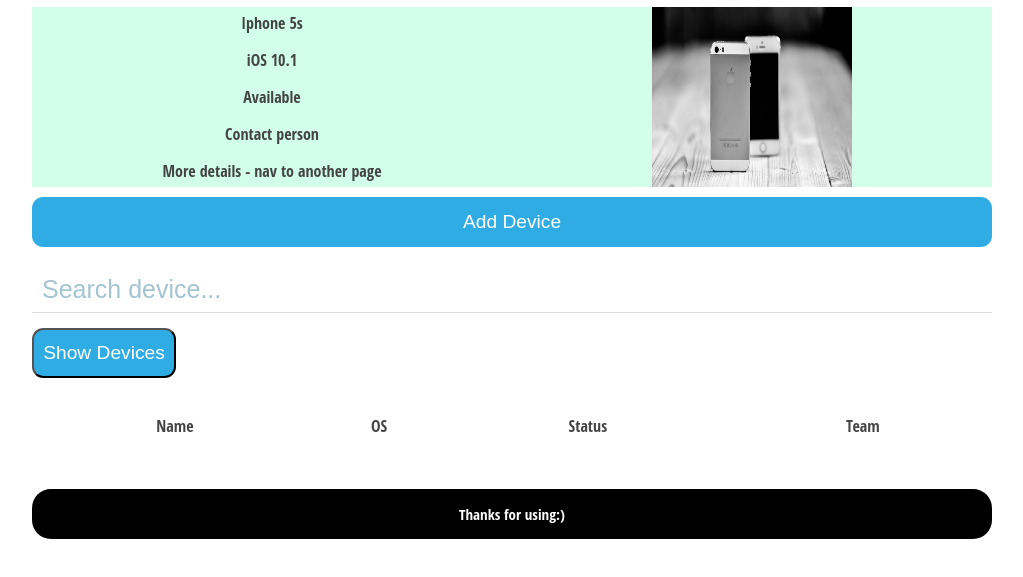
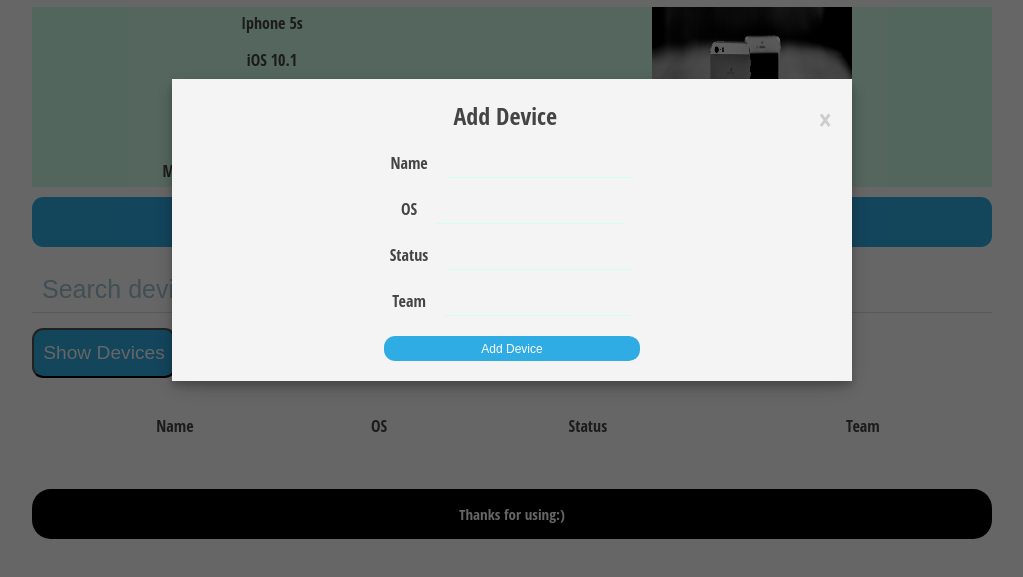
Before and after one commit to LukaszBigos/DeviceLab, a website: page client/index.html in a window 1280 px wide. Shown: the part 113-690 px from the top of the page, without its empty margins (128-1151 px from the left). Drawn offline with Linux system fonts and the light colour scheme.

Commit message:
progress on adding new devices from UI

```diff
--- a/client/css/style.css
+++ b/client/css/style.css
@@ -7,6 +7,71 @@ body {
     color: #444;
     font-family: 'Open Sans Condensed', arial, sans;
     text-align: center;
+}
+
+#device-modal {
+    /* display: none; */
+    position: fixed;
+    z-index: 1;
+    left: 0;
+    top: 0;
+    height: 100%;
+    width: 100%;
+    overflow: auto;
+    background-color: rgba(0,0,0,0.6);
+}
+
+.modal-content {
+    background-color: #f4f4f4;
+    margin: 15% auto;
+    padding: 20px;
+    width: 50%;
+    box-shadow: 0 5px 8px 0 rgba(0, 0, 0, 0.2), 0 7px 20px 0 rgba(0, 0, 0, 0.17);
+}
+
+.close-btn {
+    color: #ccc;
+    float: right;
+    font-size: 30px;
+}
+
+.close-btn:hover, .close-btn:focus {
+    color: #000;
+    text-decoration: none;
+    cursor: pointer;
+}
+
+#device-form {
+    margin-top: 10px;
+    display: flex;
+    flex-direction: column;
+    align-items: center;
+}
+
+#device-form > div  {
+    padding: 10px
+}
+
+#device-form input {
+    border:none;
+    border-bottom: 1px solid #d1ffea;
+    padding: 5px;
+    background-color:transparent;
+    -webkit-box-shadow: none;
+    -moz-box-shadow: none;
+    box-shadow: none;
+    margin-left: 15px
+}
+
+#device-form input:focus {
+    outline: none;
+}
+
+#device-modal .blue-btn {
+    font-size: 12px;
+    width: 40%;
+    height: 25px;
+    margin-top: 10px;
 }
 
 input {
--- a/client/index.html
+++ b/client/index.html
@@ -10,6 +10,31 @@
     <title>Document</title>
 </head>
 <body>
+    <div id="device-modal">
+        <div class="modal-content">
+            <span class="close-btn">&times;</span>
+            <h2>Add Device</h2>
+            <form id="device-form">
+                <div>
+                    <label for="">Name</label>
+                    <input type="text" id="name">
+                </div>
+                <div>
+                    <label for="os">OS</label>
+                    <input type="text" id="os">
+                </div>
+                <div>
+                    <label for="status">Status</label>
+                    <input type="text" id="status">
+                </div>
+                <div>
+                    <label for="team">Team</label>
+                    <input type="text" id="team">
+                </div>
+            </form>
+            <input type="submit" value="Add Device" class="blue-btn">
+        </div>
+    </div>
     <div id="container">
         <header>
             <h1>Device Lab</h1>
--- a/client/scripts/app.js
+++ b/client/scripts/app.js
@@ -46,7 +46,6 @@ function loadDevices(){
     else {
         dataFetch.style.display = 'none';
         getDevices.innerHTML = 'Show Devices';
-
     }
 
 }
--- a/package.json
+++ b/package.json
@@ -13,7 +13,8 @@
     "nodemon": "^1.17.2"
   },
   "scripts": {
-    "test": "echo \"Error: no test specified\" && exit 1"
+    "test": "echo \"Error: no test specified\" && exit 1",
+    "start": "nodemon app.js"
   },
   "repository": {
     "type": "git",
--- a/routes/api.js
+++ b/routes/api.js
@@ -15,8 +15,8 @@ router.get('/devices', (req, res, next) => {
 });
 
 //add a new device to db
-router.post('/devices', (req, res, next) =>{
-    Device.create(req.body).then((device) =>{
+router.post('/devices', (req, res, next) => {
+    Device.create(req.body).then((device) => {
         res.send(device);
     }).catch(next);
 });
```
